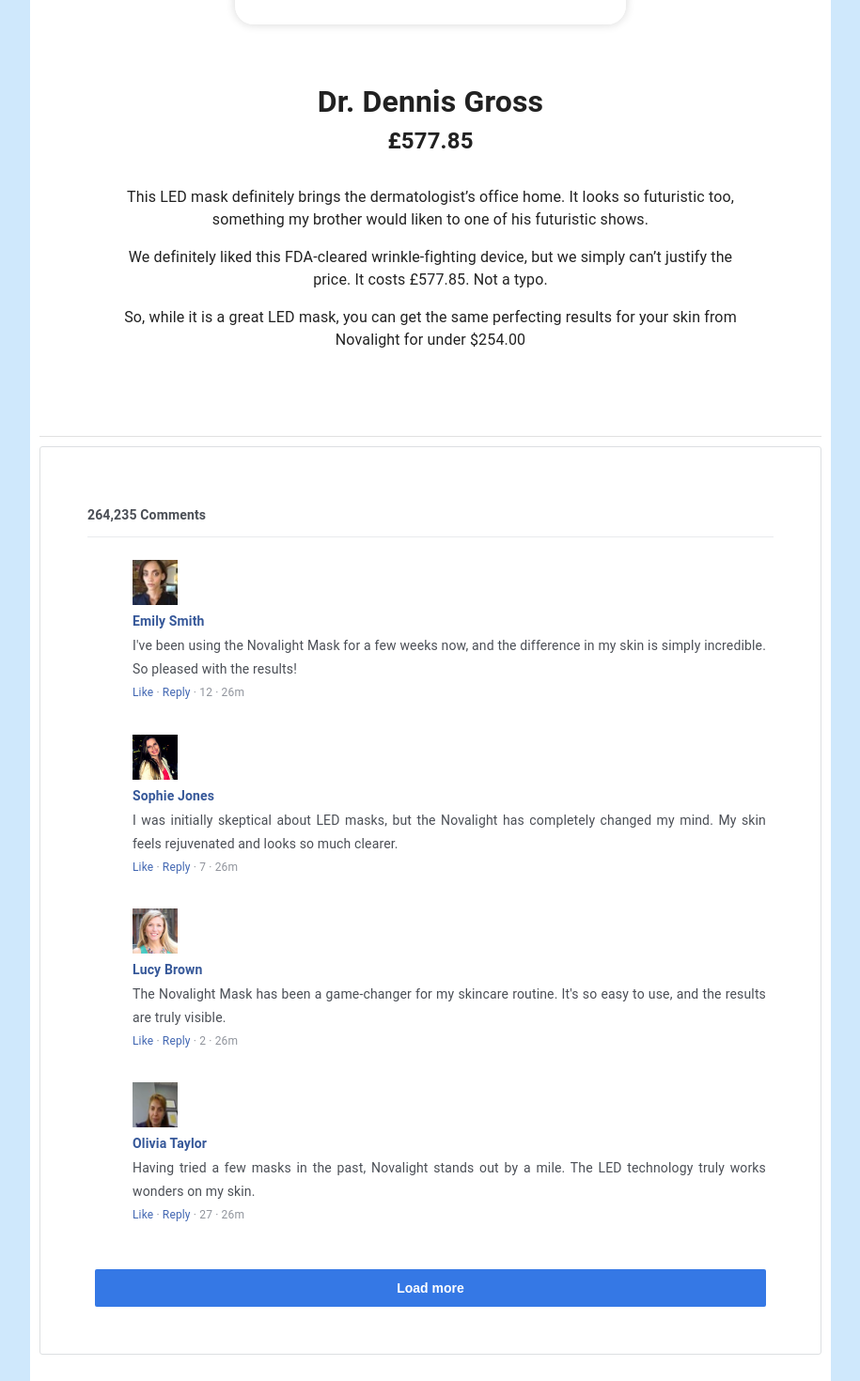
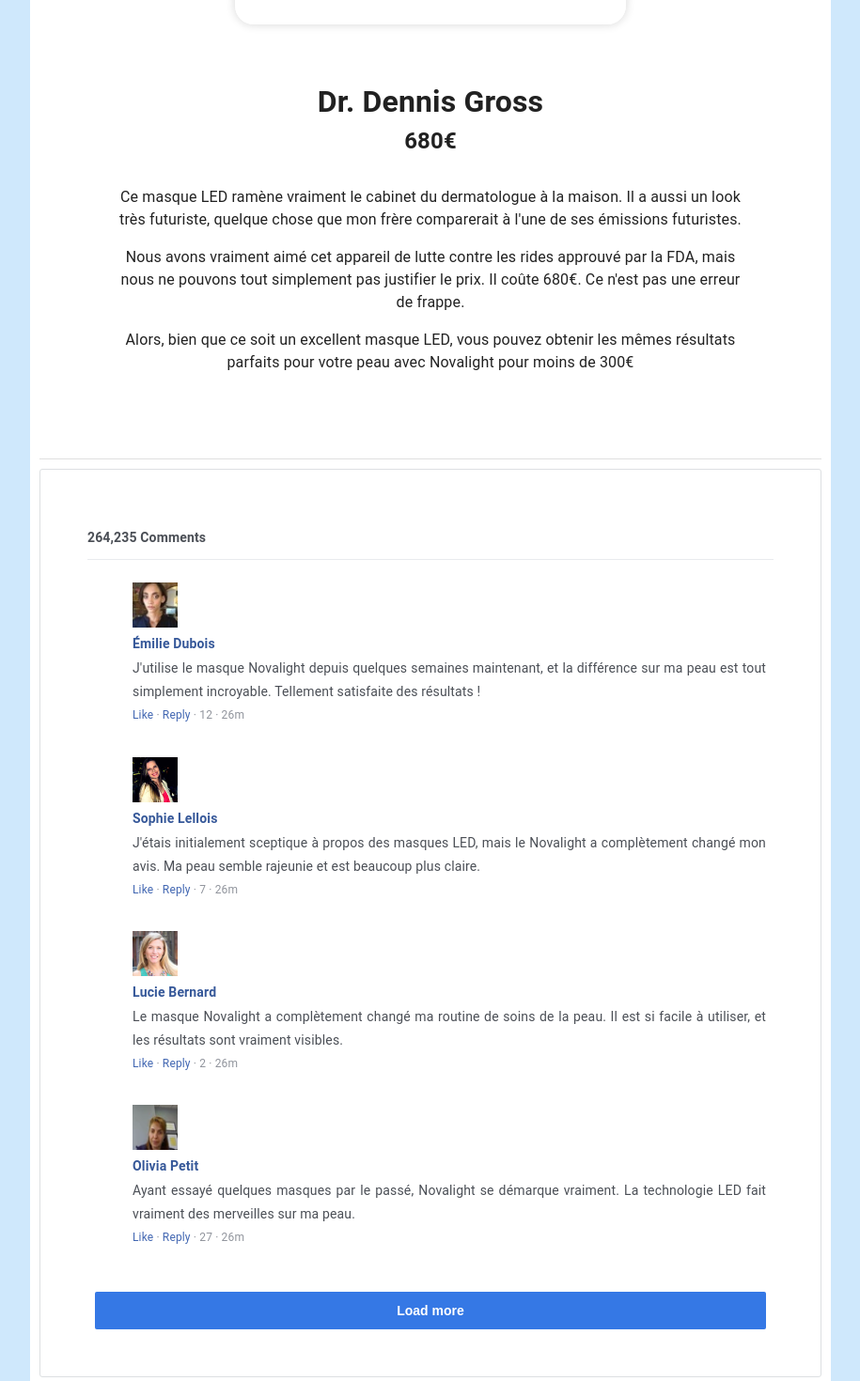
Before and after one commit to cyberkingz/blog-nova, a React (Create React App) app: page /fr in a window 1280 px wide. Shown: the part 5980-7450 px from the top of the page at 94% size, without its empty margins (182-1097 px from the left). Built offline with nearby package versions, Linux system fonts and the light colour scheme.

Commit message:
update fr reviews

```diff
--- a/src/ComponentsFr/FacebookComments.js
+++ b/src/ComponentsFr/FacebookComments.js
@@ -13,69 +13,70 @@
 function FacebookComments() {
   const initialCommentDetails = [
     {
-      name: 'Emily Smith',
-      content: "I've been using the Novalight Mask for a few weeks now, and the difference in my skin is simply incredible. So pleased with the results!",
+      name: 'Émilie Dubois',
+      content: "J'utilise le masque Novalight depuis quelques semaines maintenant, et la différence sur ma peau est tout simplement incroyable. Tellement satisfaite des résultats !",
       time: '26m',
       avatar: Avatar1,
       count: '12',
     },
     {
-      name: 'Sophie Jones',
-      content: "I was initially skeptical about LED masks, but the Novalight has completely changed my mind. My skin feels rejuvenated and looks so much clearer.",
+      name: 'Sophie Lellois',
+      content: "J'étais initialement sceptique à propos des masques LED, mais le Novalight a complètement changé mon avis. Ma peau semble rajeunie et est beaucoup plus claire.",
       time: '26m',
       avatar: Avatar2,
       count: '7',
     },
     {
-      name: 'Lucy Brown',
-      content: "The Novalight Mask has been a game-changer for my skincare routine. It's so easy to use, and the results are truly visible.",
+      name: 'Lucie Bernard',
+      content: "Le masque Novalight a complètement changé ma routine de soins de la peau. Il est si facile à utiliser, et les résultats sont vraiment visibles.",
       time: '26m',
       avatar: Avatar3,
       count: '2',
     },
     {
-      name: 'Olivia Taylor',
-      content: "Having tried a few masks in the past, Novalight stands out by a mile. The LED technology truly works wonders on my skin.",
+      name: 'Olivia Petit',
+      content: "Ayant essayé quelques masques par le passé, Novalight se démarque vraiment. La technologie LED fait vraiment des merveilles sur ma peau.",
       time: '26m',
       avatar: Avatar4,
       count: '27',
     },
     {
-      name: 'Isabella Evans',
-      content: "I've always had skin issues, but since starting with Novalight, I've noticed significant improvements.",
+      name: 'Isabelle Dubois',
+      content: "J'ai toujours eu des problèmes de peau, mais depuis que j'ai commencé avec Novalight, j'ai remarqué des améliorations significatives.",
       time: '10:32',
       avatar: Avatar5,
       count: '4',
     },
     {
-      name: 'Ava Wilson',
-      content: "Just got my Novalight Mask. Can anyone advise on the best frequency to use it? Super excited to start my sessions.",
+      name: 'Eva Leroux',
+      content: "Je viens de recevoir mon masque Novalight. Quelqu'un peut-il conseiller sur la meilleure fréquence d'utilisation ? Très impatiente de commencer mes sessions.",
       time: '9:22',
       avatar: Avatar6,
       count: '9',
     },
     {
-      name: 'Lily Thomas',
-      content: "I've been using the Novalight Mask three times a week, and I've seen a considerable reduction in my skin issues. Truly worth the investment.",
+      name: 'Léa Moreau',
+      content: "J'utilise le masque Novalight trois fois par semaine, et j'ai vu une réduction considérable de mes problèmes de peau. Vraiment un bon investissement.",
       time: '8:12',
       avatar: Avatar7,
       count: '1',
     },
     {
-      name: 'Jessica Roberts',
-      content: "What I love about the Novalight Mask is how it treats not just the face but also the neck. Such a fantastic addition to my beauty regime.",
+      name: 'Jessica Gautier',
+      content: "Ce que j'aime avec le masque Novalight, c'est qu'il traite non seulement le visage mais aussi le cou. Un ajout fantastique à ma routine beauté.",
       time: '4:59',
       avatar: Avatar8,
       count: '24',
     },
     {
-      name: 'Grace Johnson',
-      content: 'Has anyone got any tips for maximizing the benefits of the Novalight Mask? Would love some advice.',
+      name: 'Grace Fontaine',
+      content: "Quelqu'un a-t-il des astuces pour maximiser les bénéfices du masque Novalight ? J'aimerais avoir quelques conseils.",
       time: '',
       avatar: Avatar9,
-      count: '',
+      count: '1',
     },
   ];
+
 
   const commentsPerPage = 4;
   const [visibleComments, setVisibleComments] = useState(commentsPerPage);
--- a/src/ComponentsFr/FifthProduct.js
+++ b/src/ComponentsFr/FifthProduct.js
@@ -17,13 +17,13 @@
     <div style={{ textAlign: 'center', padding: '0px', paddingBottom: '0px', width: '80%' }}>
       <div className='TextSection'>
       <h1 style={{textAlign: 'center', marginBottom: '0', paddingBottom: '0'}}>Dr. Dennis Gross</h1>
-      <h2 style={{textAlign: 'center', marginTop: '0', paddingTop: '0', marginBottom: '30px'}}>£577.85</h2>
+      <h2 style={{textAlign: 'center', marginTop: '0', paddingTop: '0', marginBottom: '30px'}}>680€</h2>
 
-      <p>This LED mask definitely brings the dermatologist’s office home. It looks so futuristic too, something my brother would liken to one of his futuristic shows.</p>
+      <p>Ce masque LED ramène vraiment le cabinet du dermatologue à la maison. Il a aussi un look très futuriste, quelque chose que mon frère comparerait à l'une de ses émissions futuristes.</p>
 
-      <p>We definitely liked this FDA-cleared wrinkle-fighting device, but we simply can’t justify the price. It costs £577.85. Not a typo.</p>
+      <p>Nous avons vraiment aimé cet appareil de lutte contre les rides approuvé par la FDA, mais nous ne pouvons tout simplement pas justifier le prix. Il coûte 680€. Ce n'est pas une erreur de frappe.</p>
 
-      <p>So, while it is a great LED mask, you can get the same perfecting results for your skin from Novalight for under $254.00</p><br/>
+      <p>Alors, bien que ce soit un excellent masque LED, vous pouvez obtenir les mêmes résultats parfaits pour votre peau avec Novalight pour moins de 300€</p><br/>
 
       </div>
 
```
